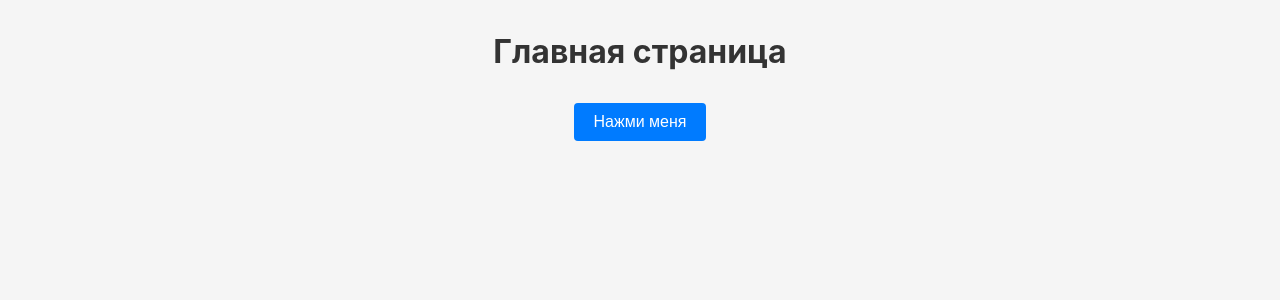
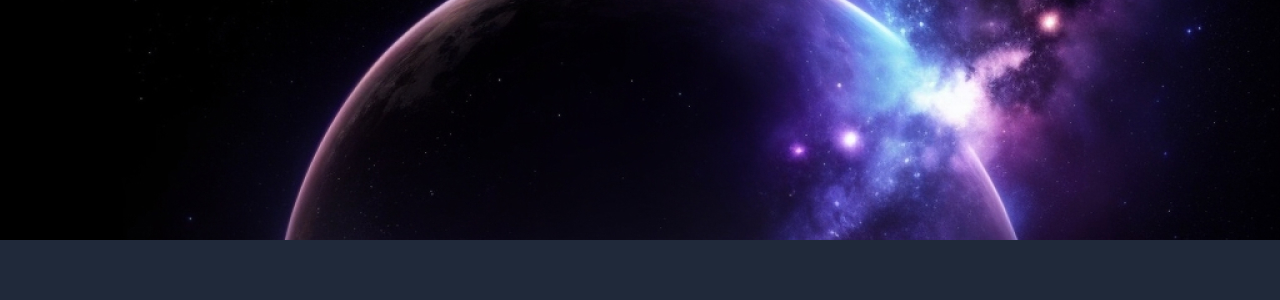
Before and after one commit to AlexanderIvankin/GitHubProfilePage, a React app: page / in a window 1280 px wide. Shown: the top 300 px of the page. Built offline with nearby package versions, Linux system fonts and the light colour scheme.

Commit message:
added background and main colors

```diff
--- a/public/index.html
+++ b/public/index.html
@@ -1,12 +1,11 @@
 <!DOCTYPE html>
-<html lang="ru">
+<html lang="en">
 
 <head>
     <meta charset="UTF-8">
+    <meta name="viewport" content="width=device-width, initial-scale=1.0">
 
     <link rel="icon" href="/images/favicon.ico" type="image/x-icon" sizes="96x96" />
-
-    <meta name="viewport" content="width=device-width, initial-scale=1.0">
     <title>GitHub Profile</title>
 </head>
 
--- a/src/App.jsx
+++ b/src/App.jsx
@@ -1,11 +1,11 @@
 import React from 'react';
 import './App.css';
-import HomePage from './pages/HomePage/HomePage';
+import ProfilePage from './pages/ProfilePage/ProfilePage';
 
 function App() {
   return (
     <div className="app">
-      <HomePage />
+      <ProfilePage />
     </div>
   );
 }
--- a/src/assets/styles/global.css
+++ b/src/assets/styles/global.css
@@ -11,8 +11,16 @@ body {
 }
 
 :root {
-  --primary-color: #007bff;
-  --secondary-color: #6c757d;
+  --primary-color: #20293a;
+  --secondary-color: #111629;
+
+  --gradient-color-start: #12172b;
+  --gradient-color-finish: #1c1b45;
+
+
+  --focus-calor: #2a479b;
+
+
   --success-color: #28a745;
   --danger-color: #dc3545;
 }
--- a/src/pages/HomePage/HomePage.css
+++ /dev/null
@@ -1,9 +0,0 @@
-.home-page {
-  padding: 2rem;
-  text-align: center;
-}
-
-.home-page h1 {
-  color: #333;
-  margin-bottom: 2rem;
-}
--- a/src/pages/HomePage/HomePage.jsx
+++ /dev/null
@@ -1,16 +0,0 @@
-import React from 'react';
-import Button from '../../components/common/Button/Button';
-import './HomePage.css';
-
-const HomePage = () => {
-  return (
-    <div className="home-page">
-      <h1>Главная страница</h1>
-      <Button onClick={() => alert('Привет!')}>
-        Нажми меня
-      </Button>
-    </div>
-  );
-};
-
-export default HomePage;
--- /dev/null
+++ b/src/pages/ProfilePage/ProfilePage.css
@@ -0,0 +1,20 @@
+.profile-page {
+    position: relative;
+    width: 100vw;
+    min-height: 100vh;
+    background-color: var(--primary-color);
+}
+
+.background-image {
+  position: absolute;
+
+  background-image: var(--bg-image);
+
+  background-size: contain;
+  background-repeat: no-repeat;
+
+  width: 100%;
+  height: 100%;
+
+  /* z-index: 0; */
+}
--- /dev/null
+++ b/src/pages/ProfilePage/ProfilePage.jsx
@@ -0,0 +1,18 @@
+import React from "react";
+// import Button from '../../components/common/Button/Button';
+import "./ProfilePage.css";
+import bgImage from "../../assets/images/hero-image-github-profile.jpg";
+import bgImageSm from "../../assets/images/hero-image-github-profile-sm.jpg";
+
+const ProfilePage = () => {
+  return (
+    <div className="profile-page">
+      <div
+        className="background-image"
+        style={{ "--bg-image": `url(${bgImage})` }}
+      ></div>
+    </div>
+  );
+};
+
+export default ProfilePage;
```
Also changed, not shown: 1 other file (tests, documents, lock files or other folders).
